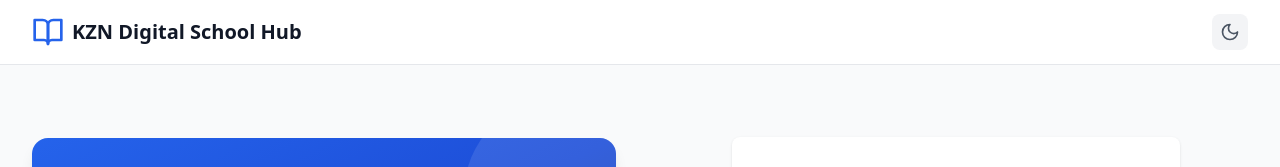
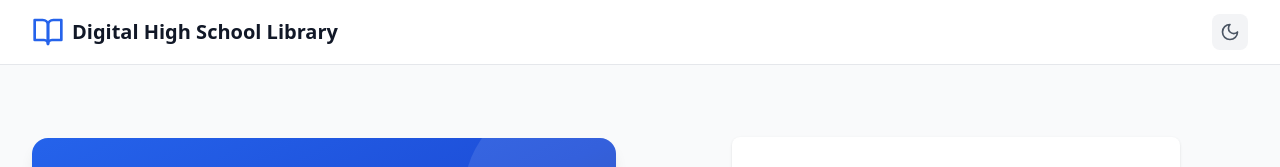
Before and after one commit to QMWebDesigns/High-School-Student-App-2, a React (Vite) app: page /login in a window 1280 px wide. Shown: the top 167 px of the page. Built offline with nearby package versions, Linux system fonts and the light colour scheme; no server answers.

Commit message:
Update Navigation.tsx

```diff
--- a/src/components/Layout/Navigation.tsx
+++ b/src/components/Layout/Navigation.tsx
@@ -36,7 +36,7 @@ const Navigation: React.FC = () => {
             <div className="flex items-center">
               <BookOpen className="h-8 w-8 text-primary-600 dark:text-primary-400" />
               <span className="ml-2 text-xl font-semibold text-gray-900 dark:text-white">
-                KZN Digital School Hub
+                Digital High School Library
               </span>
             </div>
 
```
